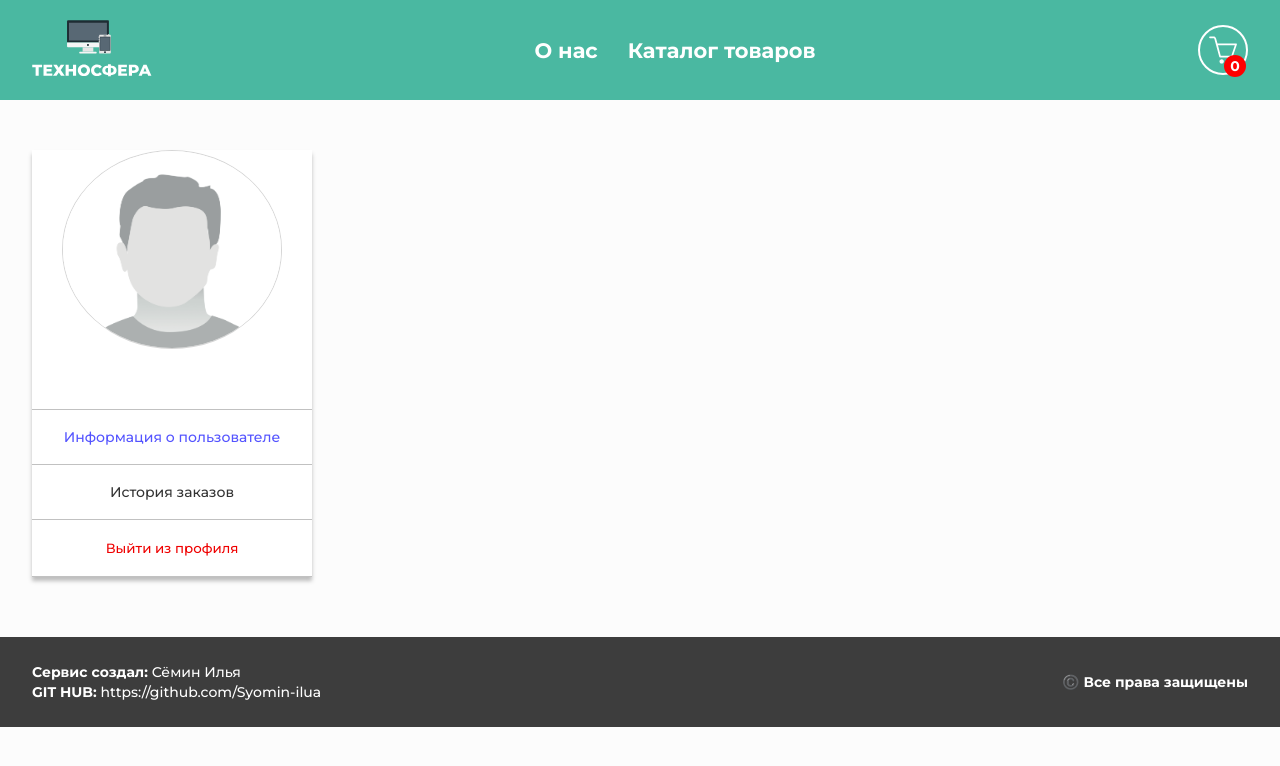
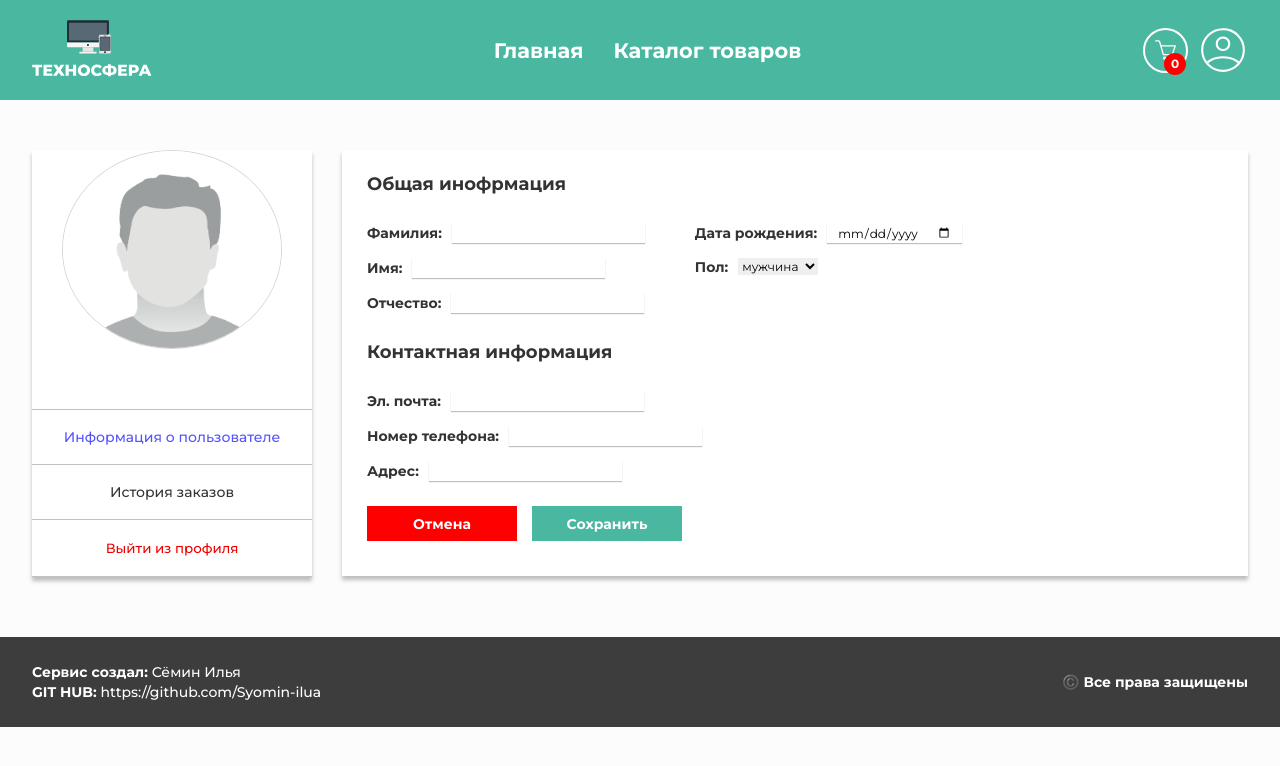
Before and after one commit to Syomin-ilua/TechnoSphere, a React (Create React App) app: page /profile/info/edit in a window 1280 px wide. Shown: the top 766 px of the page. Built offline with nearby package versions, Linux system fonts and the light colour scheme; no server answers.

Commit message:
Сверстал компоненты главная и редактирвать профиль. Доработал компонент header

```diff
--- a/src/App.css
+++ b/src/App.css
@@ -22,6 +22,7 @@ html,body{
 	-ms-text-size-adjust: 100%;
 	-moz-text-size-adjust: 100%;
 	-webkit-text-size-adjust: 100%;
+	background-color: #fcfcfc;
 }
 input,button,textarea{font-family: inherit;}
 
--- a/src/components/basket-components/BasketLink.module.css
+++ b/src/components/basket-components/BasketLink.module.css
@@ -12,11 +12,12 @@
 }
 .itemsQuantityWrapper p {
     color: #fff;
+    font-size: 12px;
     font-family: "Montserrat-Bold";
 }
 .basket {
-    width: 50px;
-    height: 50px;
+    width: 45px;
+    height: 45px;
     cursor: pointer;
     background-color: transparent;
     border: none;
@@ -35,8 +36,8 @@
     transition: border 0.3s;
 }
 .basket a img {
-    width: 60%;
-    height: 60%;
+    width: 50%;
+    height: 50%;
 }
 .basket a {
     display: flex;
--- a/src/components/layout-components/Header.js
+++ b/src/components/layout-components/Header.js
@@ -1,10 +1,13 @@
 import styles from "./Header.module.css";
-import { NavLink } from "react-router-dom";
+import { Link, NavLink } from "react-router-dom";
 import Container from "./Container";
 import Logo from "../../images/logo.svg";
 import BasketLink from "../basket-components/BasketLink";
+import ProfileLink from "../users-components/ProfileLink";
 
-const setActive = ({isActive}) => isActive ? "active__link" : '';
+const setActive = ({ isActive }) => isActive ? "active__link" : '';
+
+const isAuth = true;
 
 const Header = () => {
 
@@ -17,14 +20,25 @@ const Header = () => {
                 <nav className={styles["navigation"]}>
                     <ul>
                         <li>
-                            <NavLink className={setActive} to="/">О нас</NavLink>
+                            <NavLink className={setActive} to="/">Главная</NavLink>
                         </li>
                         <li>
                             <NavLink className={setActive} to="/products">Каталог товаров</NavLink>
                         </li>
                     </ul>
                 </nav>
-                <BasketLink />
+                {!isAuth &&
+                    <div className={styles["auth__links"]}>
+                        <Link to="/auth/login">Войти</Link>
+                        <Link to="/auth/register">Зарегистрироваться</Link>
+                    </div>
+                }
+                {isAuth &&
+                    <div className={styles["profile__links"]}>
+                        <BasketLink />
+                        <ProfileLink />
+                    </div>
+                }
             </Container>
         </header>
     );
--- a/src/components/layout-components/Header.module.css
+++ b/src/components/layout-components/Header.module.css
@@ -40,3 +40,8 @@
     border-bottom: 3px solid #fff;
     border-radius: 2px;
 }
+.profile__links {
+    display: flex;
+    align-items: center;
+    column-gap: 10px
+}
--- /dev/null
+++ b/src/components/users-components/ProfileLink.js
@@ -0,0 +1,18 @@
+import React from 'react';
+import styles from "./ProfileLink.module.css";
+import { Link } from 'react-router-dom';
+
+const ProfileLink = () => {
+    return (
+        <Link to="/profile/info" className={styles["profile__link"]}>
+            <div className={styles["profile__link_icon-wrapper"]}>
+                <svg xmlns="http://www.w3.org/2000/svg" width="50" height="50" viewBox="0 0 24 24" fill="none">
+                    <path d="M12 2C6.477 2 2 6.477 2 12C2 17.523 6.477 22 12 22C17.523 22 22 17.523 22 12C22 6.477 17.523 2 12 2Z" stroke="white" stroke-width="1" stroke-linecap="round" stroke-linejoin="round" />
+                    <path d="M4.271 18.346C4.271 18.346 6.5 15.5 12 15.5C17.5 15.5 19.73 18.346 19.73 18.346M12 12C12.7956 12 13.5587 11.6839 14.1213 11.1213C14.6839 10.5587 15 9.79565 15 9C15 8.20435 14.6839 7.44129 14.1213 6.87868C13.5587 6.31607 12.7956 6 12 6C11.2043 6 10.4413 6.31607 9.87868 6.87868C9.31607 7.44129 9 8.20435 9 9C9 9.79565 9.31607 10.5587 9.87868 11.1213C10.4413 11.6839 11.2043 12 12 12Z" stroke="white" stroke-width="1" stroke-linecap="round" stroke-linejoin="round" />
+                </svg>
+            </div>
+        </Link>
+    )
+}
+
+export default ProfileLink;
--- /dev/null
+++ b/src/components/users-components/ProfileLink.module.css
@@ -0,0 +1,18 @@
+.profile__link {
+    width: 50px;
+    height: 50px;
+}
+
+.profile__link_icon-wrapper {
+    width: 100%;
+    height: 100%;
+}
+
+.profile__link_icon-wrapper {
+    transition: all 0.3s;
+}
+
+.profile__link_icon-wrapper:hover svg path {
+    stroke: #ededed;
+    transition: all 0.3s;
+}
--- a/src/components/users-components/UserInfoEdit.js
+++ b/src/components/users-components/UserInfoEdit.js
@@ -1,8 +1,90 @@
 import React from 'react';
+import styles from "./UserInfoEdit.module.css";
 
 const UserInfoEdit = () => {
+
+
+
+
+
   return (
-    <div></div>
+    <div className={styles["profile__edit"]}>
+      <form className={styles["profile__edit_wrapper"]}>
+        <div className={styles["profile__edit_general-info"]}>
+          <h2>Общая инофрмация</h2>
+          <div className={styles["edit__sections"]}>
+            <div className={styles["edit__section"]}>
+              <div className={styles["edit__item"]}>
+                <label className={styles["edit__item_label"]} htmlFor='surname'>
+                  <p>Фамилия:</p>
+                  <input id='surname' type='text' />
+                </label>
+              </div>
+              <div className={styles["edit__item"]}>
+                <label className={styles["edit__item_label"]} htmlFor='name'>
+                  <p>Имя:</p>
+                  <input id='name' type='text' />
+                </label>
+              </div>
+              <div className={styles["edit__item"]}>
+                <label className={styles["edit__item_label"]} htmlFor='patronymic'>
+                  <p>Отчество:</p>
+                  <input id='patronymic' type='text' />
+                </label>
+              </div>
+            </div>
+            <div className={styles["edit__section"]}>
+              <div className={styles["edit__item"]}>
+                <label className={styles["edit__item_label"]} htmlFor='dateOfBirth'>
+                  <p>Дата рождения:</p>
+                  <input id='dateOfBirth' type="date" />
+                </label>
+              </div>
+              <div className={styles["edit__item"]}>
+                <label className={styles["edit__item_label"]} htmlFor='gender'>
+                  <p>Пол:</p>
+                  <select id='gender'>
+                    <option>мужчина</option>
+                    <option>женщина</option>
+                  </select>
+                </label>
+              </div>
+            </div>
+          </div>
+        </div>
+
+        <div className={styles["profile__edit_contacts-info"]}>
+          <h2>Контактная информация</h2>
+          <div className={styles["edit__sections"]}>
+            <div className={styles["edit__section"]}>
+              <div className={styles["edit__item"]}>
+                <label className={styles["edit__item_label"]} htmlFor='email'>
+                  <p>Эл. почта:</p>
+                  <input id='email' type="email" />
+                </label>
+              </div>
+              <div className={styles["edit__item"]}>
+                <label className={styles["edit__item_label"]} htmlFor='tel'>
+                  <p>Номер телефона:</p>
+                  <input id='tel' type='tel' />
+                </label>
+              </div>
+              <div className={styles["edit__item"]}>
+                <label className={styles["edit__item_label"]} htmlFor='address'>
+                  <p>Адрес:</p>
+                  <input id='address' type="text" />
+                </label>
+              </div>
+            </div>
+          </div>
+        </div>
+
+        <div className={styles["edit__actions"]}>
+          <button className={styles["edit__cancel"]}>Отмена</button>
+          <button className={styles["edit__save"]}>Сохранить</button>
+        </div>
+      </form>
+    </div>
   )
 }
 
--- /dev/null
+++ b/src/components/users-components/UserInfoEdit.module.css
@@ -0,0 +1,104 @@
+.profile__edit {
+    max-width: 100%;
+    width: 100%;
+    height: 426px;
+    background-color: #FFF;
+    box-shadow: 0px 4px 4px 0px rgba(0, 0, 0, 0.25);
+    padding: 25px;
+}
+
+h2 {
+    font-family: "Montserrat-Bold";
+    color: #333;
+    font-size: 18px;
+}
+
+.profile__edit_general-info {
+    margin-bottom: 30px;
+}
+
+.edit__sections {
+    display: flex;
+    align-items: start;
+    margin-top: 30px;
+    column-gap: 50px;
+}
+
+.edit__section {
+    display: flex;
+    flex-direction: column;
+    row-gap: 15px;
+}
+
+.edit__item_label {
+    display: flex;
+    align-items: center;
+    column-gap: 10px;
+}
+
+.edit__item_label p {
+    font-family: "Montserrat-Bold";
+    font-size: 14px;
+    color: #333;
+}
+
+.edit__item_label input {
+    background-color: #FFF;
+    box-shadow: 0px 1px 1px 0px rgba(0, 0, 0, 0.25);
+    height: 20px;
+    padding: 10px;
+    font-family: "Montserrat-Regular";
+    font-size: 12px;
+    transition: all 0.3s;
+}
+
+.edit__item_label input:hover {
+    box-shadow: 0px 2px 2px 0px rgba(0, 0, 0, 0.25);
+    transition: all 0.3s;
+}
+
+.edit__item_label input:focus {
+    box-shadow: 0px 4px 4px 0px rgba(0, 0, 0, 0.25);
+    transition: all 0.3s;
+}
+
+select {
+    font-family: "Montserrat-Regular";
+    font-size: 12px;
+}
+
+.edit__actions {
+    margin-top: 25px;
+    display: flex;
+    align-items: center;
+    column-gap: 15px;
+}
+
+.edit__actions button {
+    width: 150px;
+    height: 35px;
+    font-family: "Montserrat-Bold";
+    font-size: 14px;
+    color: #fff;
+    transition: all 0.3s;
+}
+
+.edit__cancel {
+    background-color: red;
+    border: 1px solid red;
+}
+
+.edit__cancel:hover {
+    background-color: #fff;
+    color: red;
+}
+
+.edit__save {
+    background-color: #4AB8A1;
+    border: 1px solid #4AB8A1;
+}
+
+.edit__save:hover {
+    background-color: #fff;
+    color: #4AB8A1;
+}
--- a/src/pages/About.module.css
+++ b/src/pages/About.module.css
@@ -1,24 +1,80 @@
-.headerWrapper h1 {
+.about__wrapper {
+    width: 100%;
+    position: relative;
+}
+
+.about__title_wrapper {
+    width: 100%;
+    margin-bottom: 50px;
+}
+
+.about__title_wrapper h1 {
+    color: #333;
     font-family: "Montserrat-Bold";
-    font-size: 26px;
+    font-size: 24px;
     text-align: center;
 }
-.aboutWrapper {
-    display: flex;
-    justify-content: space-between;
-    align-items: start;
-    column-gap: 30px;
+
+.about__project_name {
+    margin-bottom: 25px;
 }
-.imageWrapper {
-    min-width: 500px;
-    height: 500px;
+
+.about__project_name p {
+    color: #333;
+    font-family: "Montserrat-Regular";
+    font-size: 16px;
 }
-.imageWrapper img {
-    width: 100%;
-    height: 100%;
+
+.about__project_name p span {
+    color: #333;
+    font-family: "Montserrat-Semibold";
+    font-size: 16px;
 }
-.aboutTextWrapper p {
+
+.about__project_name p a {
+    color: #333;
     font-family: "Montserrat-Regular";
+    font-size: 16px;
+}
+
+.about__technologies_wrapper h2 {
+    color: #333;
+    font-family: "Montserrat-Bold";
+    font-size: 16px;
+    margin-bottom: 20px;
+}
+
+.about__technologies_wrapper ul {
+    padding-left: 30px;
+}
+
+.about__technologies_wrapper ul li {
+    list-style: disc;
+    color: #333;
+    font-family: "Montserrat-Medium";
     font-size: 14px;
     line-height: 20px;
 }
+
+.about__project {
+    margin-bottom: 25px;
+}
+
+.about__project p {
+    color: #333;
+    font-family: "Montserrat-Regular";
+    font-size: 16px;
+    line-height: 25px;
+}
+
+.banner__text {
+    color: #333;
+    font-family: "Montserrat-Bold";
+    font-size: 80px;
+    position: absolute;
+    mix-blend-mode: color-burn;
+    bottom: 0px;
+    right: 0px;
+    z-index: 0;
+    user-select: none;
+}
```
Also changed, not shown: src/pages/About.js (+30 -16 lines), src/images/profile-icon.svg (added).
